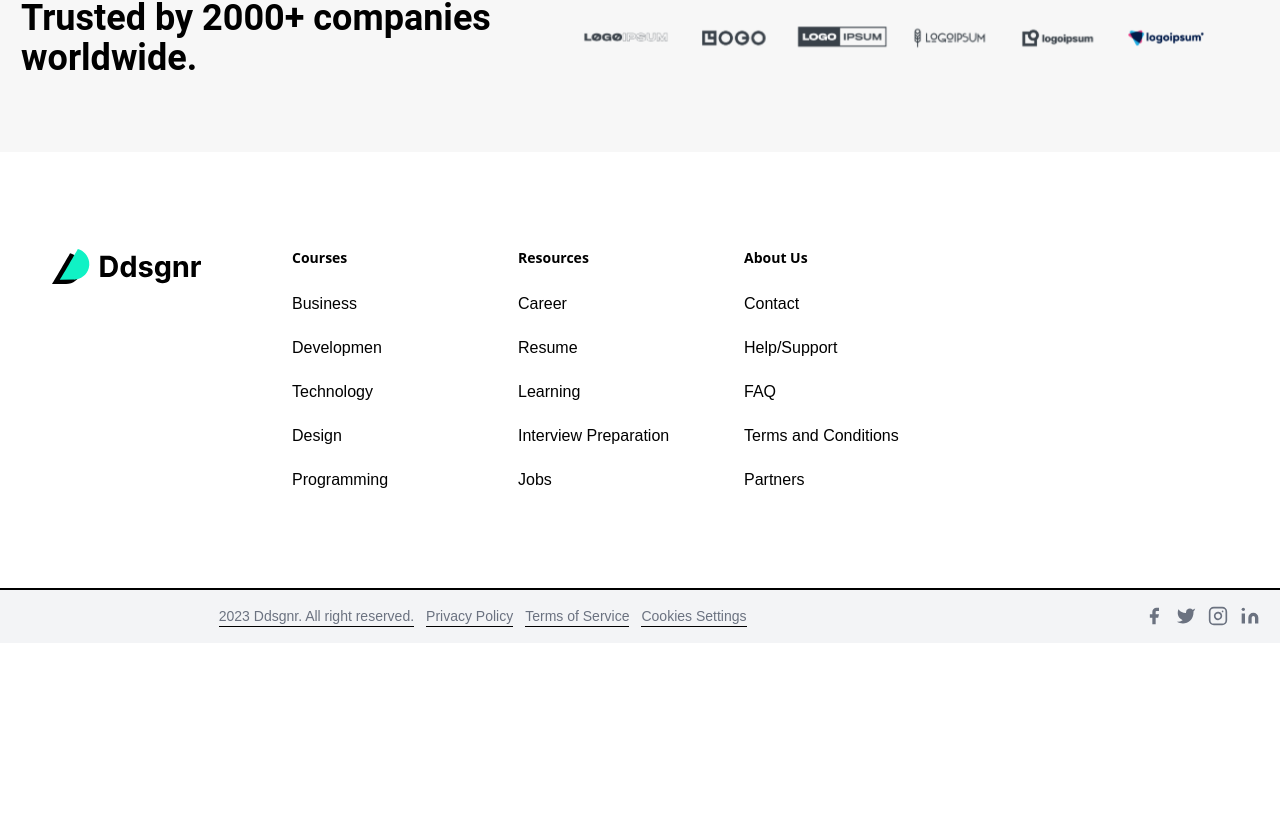
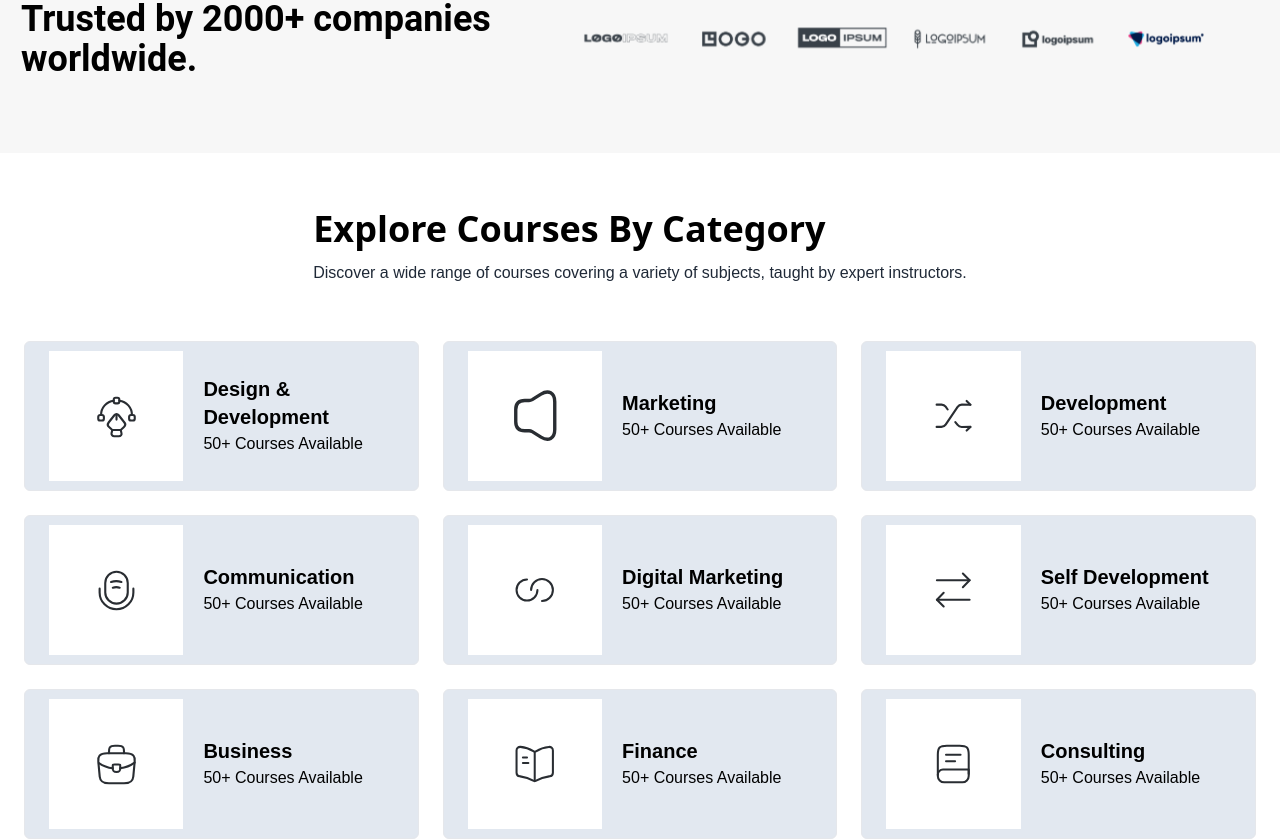
Before and after one commit to saadahmedacademy/figma-courses-website, a Next.js app in the folder course-web/: page / in a window 1280 px wide. Shown: the part 810-1650 px from the top of the page. Before the commit the page ends 1453 px from the top, so only its background shows below. Built offline with nearby package versions, Linux system fonts and the light colour scheme.

Commit message:
Add categories cards

```diff
--- a/course-web/app/page.tsx
+++ b/course-web/app/page.tsx
@@ -1,10 +1,12 @@
 import { CompaniesSection } from "@/components/CompaniesSection";
+import { CourseCategories } from "@/components/CourseCatogaries";
 import { HeroSection } from "@/components/HeroSection"
 export default function Home() {
   return (
     <>
     <HeroSection/>
     <CompaniesSection/>
+    <CourseCategories/>
     </>
   );
 }
--- a/course-web/components/CourseCatogaries.tsx
+++ b/course-web/components/CourseCatogaries.tsx
@@ -1,31 +1,45 @@
 import Image from "next/image";
 import React from "react";
+import ourCategories from "@/jsonData/categories.json";
 
-
-export const CourseCatogories = () => {
+export const CourseCategories = () => {
   return (
-    <>
-      <div className="md:container mx-auto flex flex-col w-full p-3 ">
-        <section className="flex flex-col gap-2 w-full mx-auto">
-          <h1 className="font-bold font-[Roboto] text-black">Explore Courses By Category</h1>
-          <p className="text-gray-800">Discover a wide range of courses covering a variety of subjects, taught by expert instructors.</p>
+    <div className="container mx-auto flex flex-col w-full p-3">
+      <section className="flex flex-col gap-3 mx-auto py-11">
+        <h1 className="font-bold lg:text-4xl md:text-2xl text-xl font-sans text-black text-start">
+          Explore Courses By Category
+        </h1>
+        <p className="text-gray-800 text-start">
+          Discover a wide range of courses covering a variety of subjects,
+          taught by expert instructors.
+        </p>
       </section>
 
-        <section>
-        <div className="xl:w-1/3 md:w-1/2 p-4">
-        <div className="border border-gray-200 p-6 rounded-lg flex">
-          <div className="w-10 h-10 inline-flex items-center justify-center rounded-full bg-indigo-100 text-indigo-500 mb-4">
-           <Image src={""} width={1} height={1} alt="catogory"
-           className=""/>
+      <section className="grid grid-cols-1 sm:grid-cols-2 lg:grid-cols-3 gap-6 p-3">
+        {ourCategories?.length ? (
+          ourCategories.map((category, index) => (
+            <div
+              key={index}
+              className="w-full h-[150px] border border-gray-200 p-6 rounded-md bg-slate-200 flex justify-center items-center gap-2"
+            >
+              <div className="w-[40%] h-[130px] flex items-center justify-center bg-white">
+                <Image
+                  src={category.icon}
+                  width={45}
+                  height={45}
+                  alt={`${category.title} icon`}
+                />
               </div>
-          <div>
-          <h2 className="text-lg text-gray-900 font-medium title-font mb-2">The Catalyzer</h2>
-          <p className="leading-relaxed text-base">Fingerstache flexitarian street art 8-bit waist co, subway tile poke farm.</p>
+              <div className="w-[60%] p-3">
+                <h2 className="text-xl font-bold">{category.title}</h2>
+                <p className="leading-relaxed text-base">{category.heading}</p>
               </div>
             </div>
-      </div>
+          ))
+        ) : (
+          <p className="text-center text-gray-500">No categories available.</p>
+        )}
       </section>
     </div>
-    </>
   );
 };
--- a/course-web/components/Footer.tsx
+++ b/course-web/components/Footer.tsx
@@ -5,7 +5,7 @@ import Image from "next/image";
 export function Footer() {
   return (
     <>
-      <footer className=" text-black body-font">
+      <footer className=" text-black bg-white body-font">
         <div className="container px-5 py-24 border-b-2 border-black mx-auto flex md:items-center lg:items-start md:flex-row-reverse md:flex-nowrap flex-wrap flex-col-reverse">
           <div className="w-64 flex-shrink-0 md:mx-0 mx-auto text-center md:text-left md:mt-0 mt-10">
             <a className="flex title-font font-medium items-center md:pb-0 px-8 pb-5">
@@ -52,9 +52,9 @@ export function Footer() {
         </div>
         </div>
 
-        <div className="bg-gray-100">
+        <div className="">
           <div className="container mx-auto py-4 px-5 flex flex-wrap flex-col sm:flex-row">
-            <p className="text-gray-500 text-sm text-center flex flex-wrap gap-3 md:pb-0 md:px-0 pb-4 px-6 mx-auto sm:text-left">
+            <p className="text-sm text-center flex flex-wrap gap-3 md:pb-0 md:px-0 pb-4 px-6 mx-auto sm:text-left">
             <span className="border-b border-black "> 2023 Ddsgnr. All right reserved.</span>
            <span className="border-b border-black ">  Privacy Policy </span>
               <span className="border-b border-black ">
@@ -63,7 +63,7 @@ export function Footer() {
             <span className="border-b border-black "> Cookies Settings</span>
             </p>
             <span className="inline-flex sm:ml-auto sm:mt-0 mt-2 justify-center sm:justify-start">
-              <a className="text-gray-500">
+              <a >
                 <svg
                   fill="currentColor"
                   strokeLinecap="round"
@@ -75,7 +75,7 @@ export function Footer() {
                   <path d="M18 2h-3a5 5 0 00-5 5v3H7v4h3v8h4v-8h3l1-4h-4V7a1 1 0 011-1h3z" />
                 </svg>
               </a>
-              <a className="ml-3 text-gray-500">
+              <a className="ml-3">
                 <svg
                   fill="currentColor"
                   strokeLinecap="round"
@@ -87,7 +87,7 @@ export function Footer() {
                   <path d="M23 3a10.9 10.9 0 01-3.14 1.53 4.48 4.48 0 00-7.86 3v1A10.66 10.66 0 013 4s-4 9 5 13a11.64 11.64 0 01-7 2c9 5 20 0 20-11.5a4.5 4.5 0 00-.08-.83A7.72 7.72 0 0023 3z" />
                 </svg>
               </a>
-              <a className="ml-3 text-gray-500">
+              <a className="ml-3">
                 <svg
                   fill="none"
                   stroke="currentColor"
@@ -101,7 +101,7 @@ export function Footer() {
                   <path d="M16 11.37A4 4 0 1112.63 8 4 4 0 0116 11.37zm1.5-4.87h.01" />
                 </svg>
               </a>
-              <a className="ml-3 text-gray-500">
+              <a className="ml-3">
                 <svg
                   fill="currentColor"
                   stroke="currentColor"
--- a/course-web/components/Navbar.tsx
+++ b/course-web/components/Navbar.tsx
@@ -6,7 +6,7 @@ import { IoMenu } from "react-icons/io5";
 export const Navbar = () => {
   return (
     <>
-      <header className="text-black body-font bg-[#F7F7F7]">
+      <header className="text-black body-font bg-[#F7F7F7] border-b border-gray-500">
         <div className="container mx-auto flex lg:flex lg:flex-row md:flex-col md:gap-1 justify-between md:justify-evenly p-5 items-center">
           <a className="flex title-font font-medium items-center mb-4 md:mb-0">
             <Image alt="logo" src={"/logo.svg"} width="150" height="150" />
--- a/course-web/jsonData/catogories.json
+++ b/course-web/jsonData/categories.json
@@ -3,54 +3,54 @@
     "id": "1",
     "title": "Design & Development",
     "heading": "50+ Courses Available",
-    "icon": "/catagories/col1.svg"
+    "icon": "/catagories/cat1.svg"
   },
   {
     "id": "2",
     "title": "Marketing",
     "heading": "50+ Courses Available",
-    "icon": "/catagories/col2.svg"
+    "icon": "/catagories/cat2.svg"
   },
   {
     "id": "3",
     "title": "Development",
     "heading": "50+ Courses Available",
-    "icon": "/catagories/col3.svg"
+    "icon": "/catagories/cat3.svg"
   },
   {
     "id": "4",
     "title": "Communication",
     "heading": "50+ Courses Available",
-    "icon": "/catagories/col4.svg"
+    "icon": "/catagories/cat4.svg"
   },
   {
     "id": "5",
     "title": "Digital Marketing",
     "heading": "50+ Courses Available",
-    "icon": "/catagories/col5.svg"
+    "icon": "/catagories/cat5.svg"
   },
   {
     "id": "6",
     "title": "Self Development",
     "heading": "50+ Courses Available",
-    "icon": "/catagories/col6.svg"
+    "icon": "/catagories/cat6.svg"
   },
   {
     "id": "7",
     "title": "Business",
     "heading": "50+ Courses Available",
-    "icon": "/catagories/col7.svg"
+    "icon": "/catagories/cat7.svg"
   },
   {
     "id": "8",
     "title": "Finance",
     "heading": "50+ Courses Available",
-    "icon": "/catagories/col8.svg"
+    "icon": "/catagories/cat8.svg"
   },
   {
     "id": "9",
     "title": "Consulting",
     "heading": "50+ Courses Available",
-    "icon": "/catagories/col9.svg"
+    "icon": "/catagories/cat9.svg"
   }
 ]
```
Also changed, not shown: course-web/public/catagories/cat7.svg (renamed from course-web/public/catagories/cal7.svg). Lines whose indentation alone changed are shown as unchanged.
